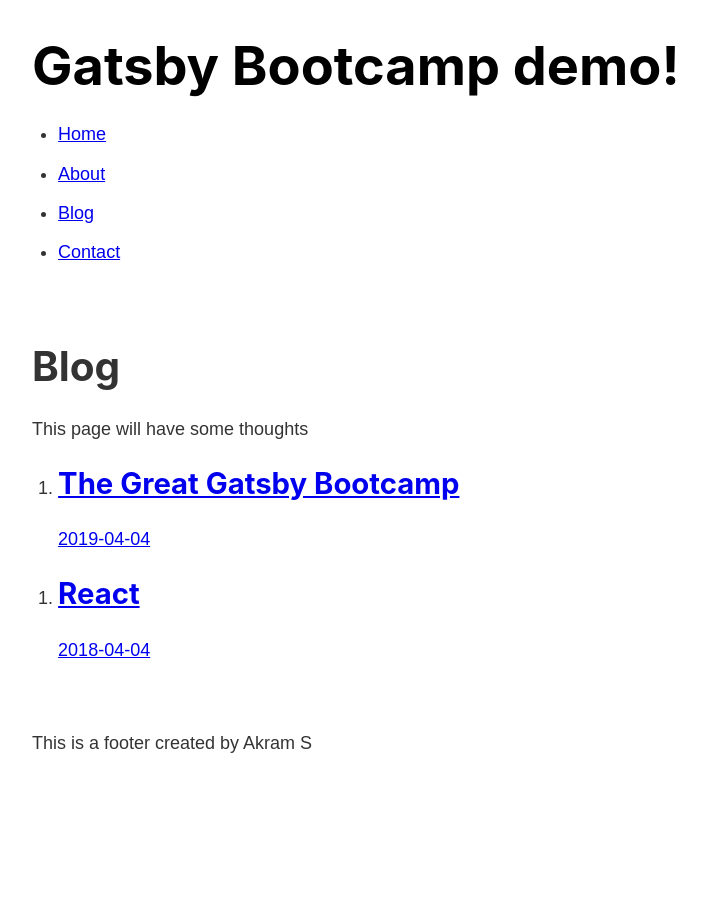
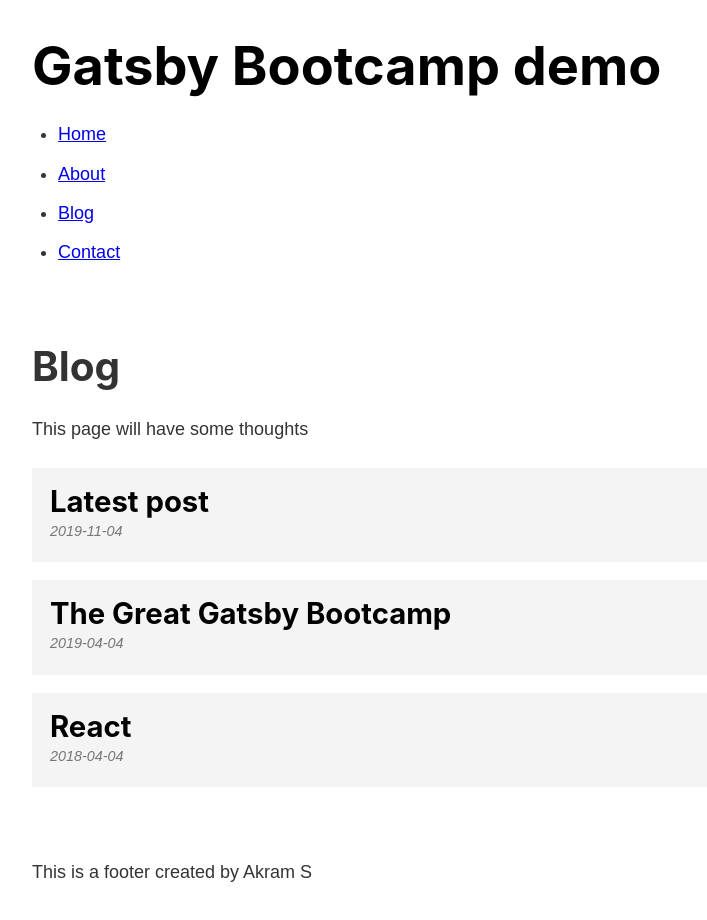
Before and after one commit to vrtlakram/gatsby-bootcamp, a Gatsby site: page /blog in a window 1280 px wide. Shown: the whole page, without its empty margins (256-963 px from the left). Before the commit the page ends 800 px from the top, so only its background shows below. Built offline with nearby package versions, Linux system fonts and the light colour scheme; Gatsby itself is replaced by a stand-in of ours.

Commit message:
most functionality now in

```diff
--- a/gatsby-config.js
+++ b/gatsby-config.js
@@ -7,11 +7,11 @@
 module.exports = {
   /* Your site config here */
   siteMetadata: {
-    title: 'Gatsby Bootcamp demo!',
+    title: 'Gatsby Bootcamp demo',
     author: 'Akram S'
   },
   plugins: [
-    'gatsby-plugin-sass', `gatsby-transformer-remark`,
+    'gatsby-plugin-sass',
     {
       resolve: 'gatsby-source-filesystem',
       options: {
@@ -19,5 +19,21 @@
         path: `${__dirname}/src/`,
       }
     },
+     'gatsby-plugin-sharp',
+     {
+       resolve: `gatsby-transformer-remark`,
+       options: {
+         plugins: [
+           'gatsby-remark-relative-images',
+           {
+             resolve: 'gatsby-remark-images',
+             options: {
+               maxWidth: 750,
+               linkImagesToOriginal: false,
+             }
+           }
+         ]
+       }
+     }
   ]
 }
--- a/src/components/footer.js
+++ b/src/components/footer.js
@@ -1,5 +1,7 @@
 import React from 'react'
 import {graphql, useStaticQuery} from 'gatsby'
+
+import footerStyles from './footer.module.scss'
 
 const Footer = () => {
     const data = useStaticQuery (graphql`
@@ -12,7 +14,7 @@
         }
     `)
     return (
-        <footer>
+        <footer className={footerStyles.footer}>
             <p>This is a footer created by {data.site.siteMetadata.author} </p>
         </footer>
     )
--- /dev/null
+++ b/src/components/footer.module.scss
@@ -0,0 +1,3 @@
+.footer {
+    margin-top: 3em;
+}
--- a/src/components/header.js
+++ b/src/components/header.js
@@ -20,9 +20,9 @@
             <nav>
                 <ul className={headerStyles.navList}>
                     <li><Link className={headerStyles.navItem} activeClassName={headerStyles.activeNavItem} to="/">Home</Link></li>
-                    <li><Link className={headerStyles.navItem} activeClassName={headerStyles.activeNavItem} to="/about" partiallyActive={true}>About</Link></li>
+                    <li><Link className={headerStyles.navItem} activeClassName={headerStyles.activeNavItem} to="/about">About</Link></li>
                     <li><Link className={headerStyles.navItem} activeClassName={headerStyles.activeNavItem} to="/blog" partiallyActive={true}>Blog</Link></li>
-                    <li><Link className={headerStyles.navItem} activeClassName={headerStyles.activeNavItem} to="/contact" partiallyActive={true}>Contact</Link></li>
+                    <li><Link className={headerStyles.navItem} activeClassName={headerStyles.activeNavItem} to="/contact">Contact</Link></li>
                 </ul>
             </nav>
         </header>
--- a/src/pages/blog.js
+++ b/src/pages/blog.js
@@ -1,13 +1,14 @@
 import React from 'react'
 
 import Layout from '../components/layout'
+import blogStyles from './blog.module.scss'
 import { useStaticQuery, graphql, Link } from 'gatsby'
 
 
 const BlogPage = () => {
     const data = useStaticQuery (graphql`
     query {
-      allMarkdownRemark {
+      allMarkdownRemark (sort: { fields: [frontmatter___date], order: DESC }) {
         edges {
           node {
             frontmatter {
@@ -28,19 +29,18 @@
             <Layout>
                 <h1>Blog</h1>
                 <p>This page will have some thoughts</p>
-
+                <ol className={blogStyles.posts}>
                   {data.allMarkdownRemark.edges.map((edge) => {
                       return (
-                        <ol>
-                            <li>
+                              <li className={blogStyles.post}>
                                   <Link to={`/blog/${edge.node.fields.slug}`}>
                                     <h2>{edge.node.frontmatter.title}</h2>
                                     <p>{edge.node.frontmatter.date}</p>
                                   </Link>
                               </li>
-                        </ol>
                       )
                   })}
+                </ol>
             </Layout>
     )
 }
--- /dev/null
+++ b/src/pages/blog.module.scss
@@ -0,0 +1,30 @@
+.posts {
+    list-style: none;
+    margin: 0;
+}
+
+.post {
+    margin: 1rem 0;
+    a {
+        background: #f4f4f4;
+        color: #000;
+        display: block;
+        padding: 1rem;
+        text-decoration: none;
+    }
+
+    a:hover {
+        background: #e4e4e4;
+    }
+
+    h2 {
+        margin-bottom: 0;
+
+    }
+
+    p {
+        color: #777;
+        font-size: 0.8rem;
+        font-style: italic;
+    }
+}
--- a/src/posts/gatsby.md
+++ b/src/posts/gatsby/gatsby.md
@@ -5,7 +5,7 @@
 
 I just launched a new bootcamp
 
-![Stairs](./stairs.png)
+![Stairs](/stairs.jpg)
 
 ## Topics covered
 
--- /dev/null
+++ b/src/posts/latest.md
@@ -0,0 +1,6 @@
+---
+title: "Latest post"
+date: "2019-11-04"
+---
+
+This is the latest post in the order
```
Also changed, not shown: package.json (+7 -3 lines), 2 other files. Lines whose indentation alone changed are shown as unchanged.
